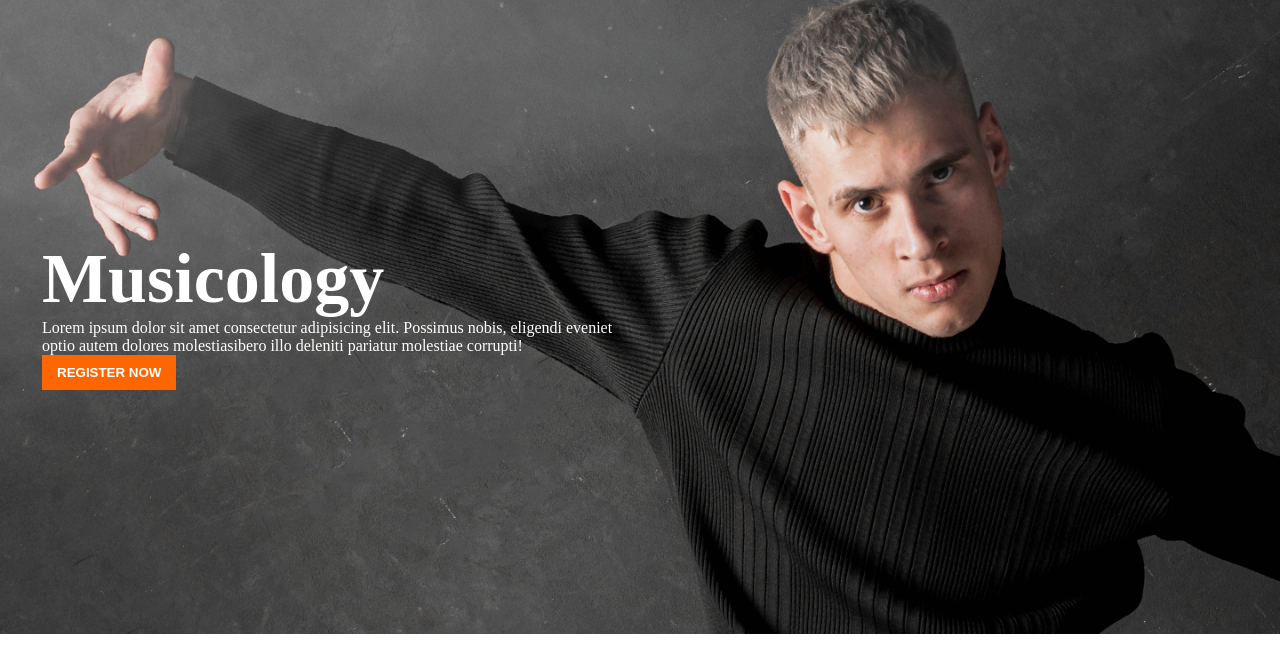
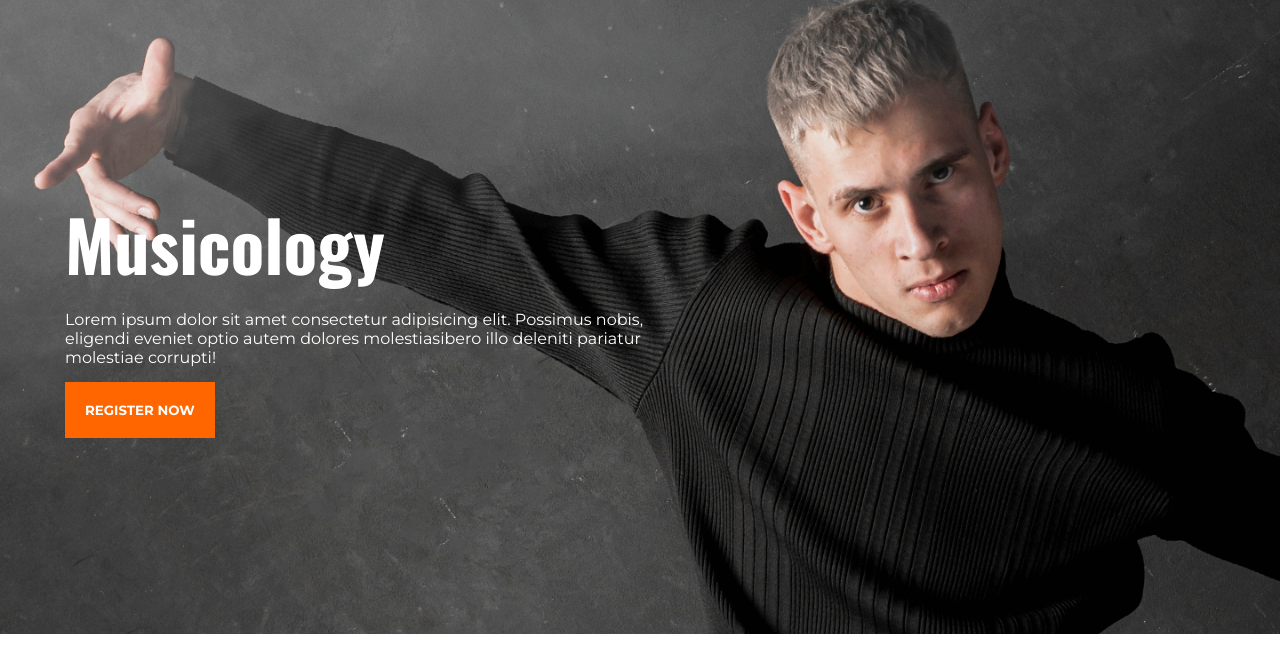
Before and after one commit to Tsmjuan18/Musicology, a plain HTML site: page index.html in a window 1280 px wide. Shown: the part 108-780 px from the top of the page. Drawn offline with nearby package versions, Linux system fonts and the light colour scheme.

Commit message:
CAmbios css

```diff
--- a/Styles/styles.css
+++ b/Styles/styles.css
@@ -2,6 +2,7 @@
     margin: 0;
     padding: 0;
     box-sizing: border-box;
+    font-family: "Montserrat";
 }
 /*HEADER*/
 .site-header{
@@ -35,6 +36,7 @@
   display: flex;
   align-items: center;
   position: relative;
+  justify-content: left;
 }
 
 
@@ -43,13 +45,18 @@
 
     max-width: 600px;
     padding: 10px;
-    margin-left:  32px;
+     margin: 55px;
     color: #fff;
 }
 
 .register-content h1 {
     font-size: 70px;
+    font-family: "Oswald";
 
+}
+
+.register-content p{
+    margin: 15px 0 15px 0;
 }
 
 
@@ -59,6 +66,8 @@
     background-color: #ff6600;
     color: white;
     border: none;
+    padding: 20px;
+
 
     font-weight: bold;
     cursor: pointer;
```
